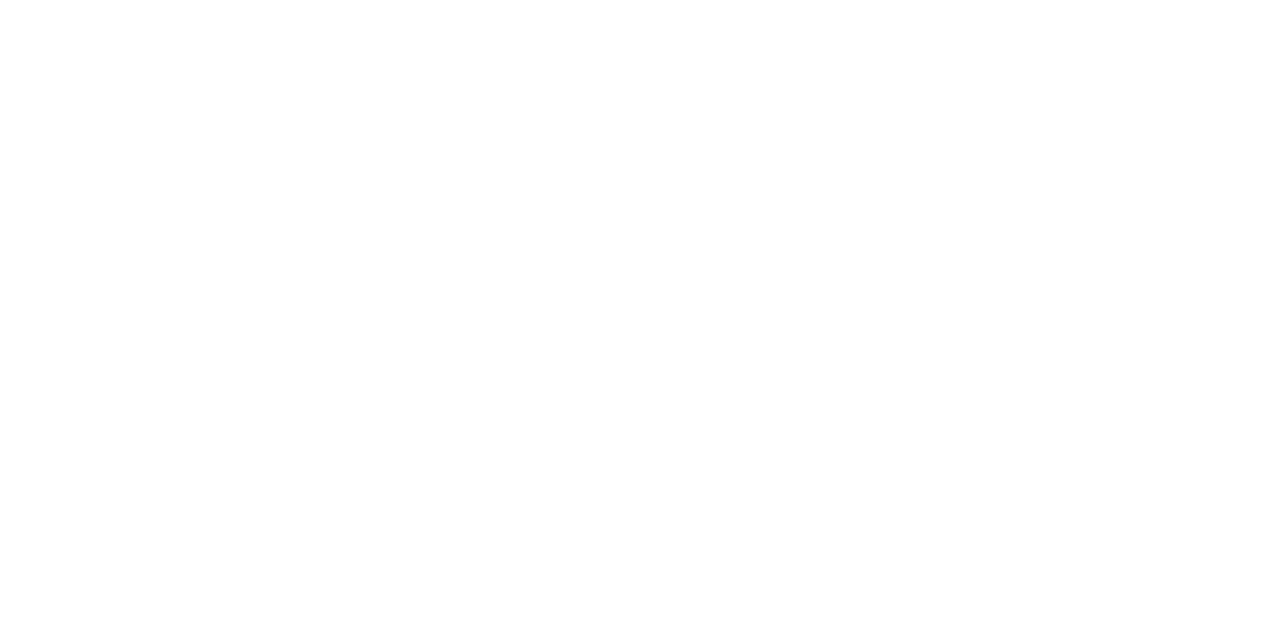
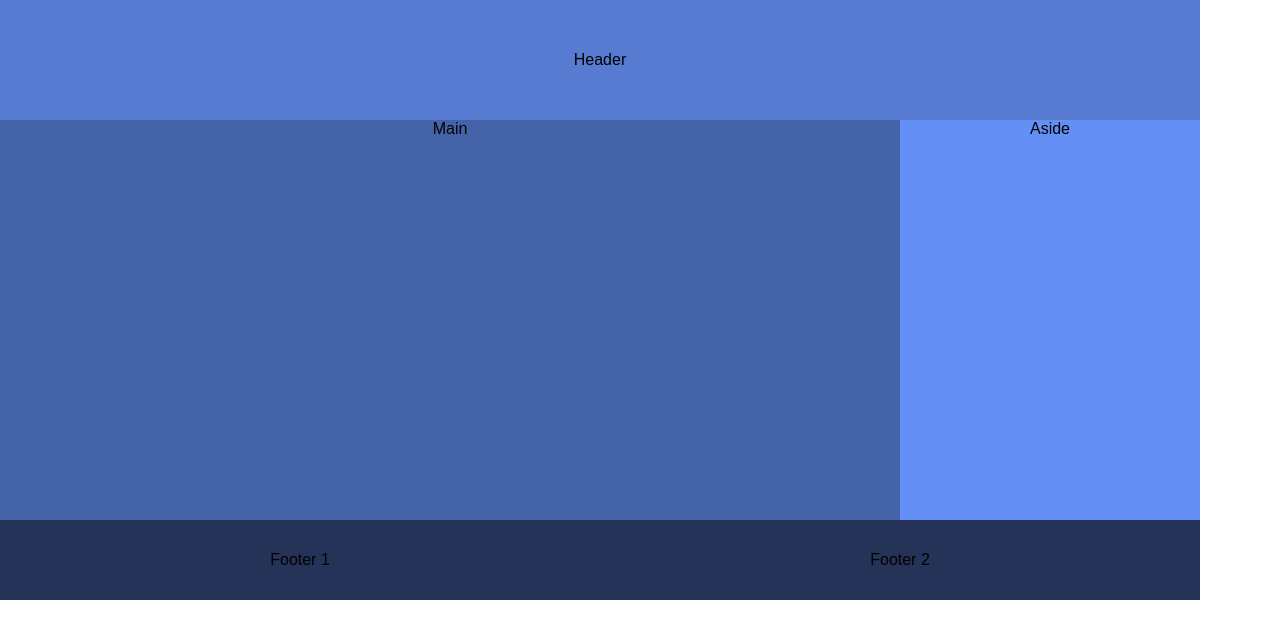
Before and after one commit to pepedro123/PrimerParcialWeb1151714, a plain HTML site: page index.html in a window 1280 px wide. Drawn offline with Linux system fonts and the light colour scheme.

Commit message:
“Versión inicial del index”

```diff
--- /dev/null
+++ b/Css/styles.css
@@ -0,0 +1,57 @@
+body {
+    font-family: Arial, sans-serif;
+    margin: 0;
+    padding: 0;
+    display: flex;
+    flex-direction: column;
+
+}
+
+header {
+    max-width: 1200px;
+    min-height: 120px;
+    background-color: #567BD1;
+    width: 100%;
+    text-align: center;
+    line-height: 120px;
+}
+
+main {
+    flex: 3;
+    max-width: 900px;
+    min-height: 400px;
+    text-align: center;
+    background-color: #4563A8;
+
+}
+
+aside {
+    flex: 1;
+    max-width: 300px;
+    min-width: 200px;
+    min-height: 400px;
+    text-align: center;
+    background-color: #6490F5;
+}
+
+footer {
+    display: flex;
+    min-height: 80px;
+    max-height: 80px;
+    width: 100%;
+    background-color: #344B80;
+    max-width: 1200px;
+}
+
+.footer-part {
+    flex: 1;
+    background-color: #243357;
+    text-align: center;
+    line-height: 80px;
+}
+
+
+.container {
+    display: flex;
+    width: 100%;
+}
--- a/index.html
+++ b/index.html
@@ -1,11 +1,34 @@
 <!DOCTYPE html>
-<html lang="en">
+<html lang="es">
 <head>
     <meta charset="UTF-8">
     <meta name="viewport" content="width=device-width, initial-scale=1.0">
-    <title>Document</title>
+    <link rel="stylesheet" href="Css/styles.css">
+    <title>Primer Parcial Web</title>
+
 </head>
 <body>
+    <header>
+        Header
+    </header>
 
+    <div class="container">
+        <main>
+            Main
+        </main>
+
+        <aside>
+            Aside
+        </aside>
+    </div>
+
+    <footer>
+        <div class="footer-part">
+            Footer 1
+        </div>
+        <div class="footer-part">
+            Footer 2
+        </div>
+    </footer>
 </body>
 </html>
```
